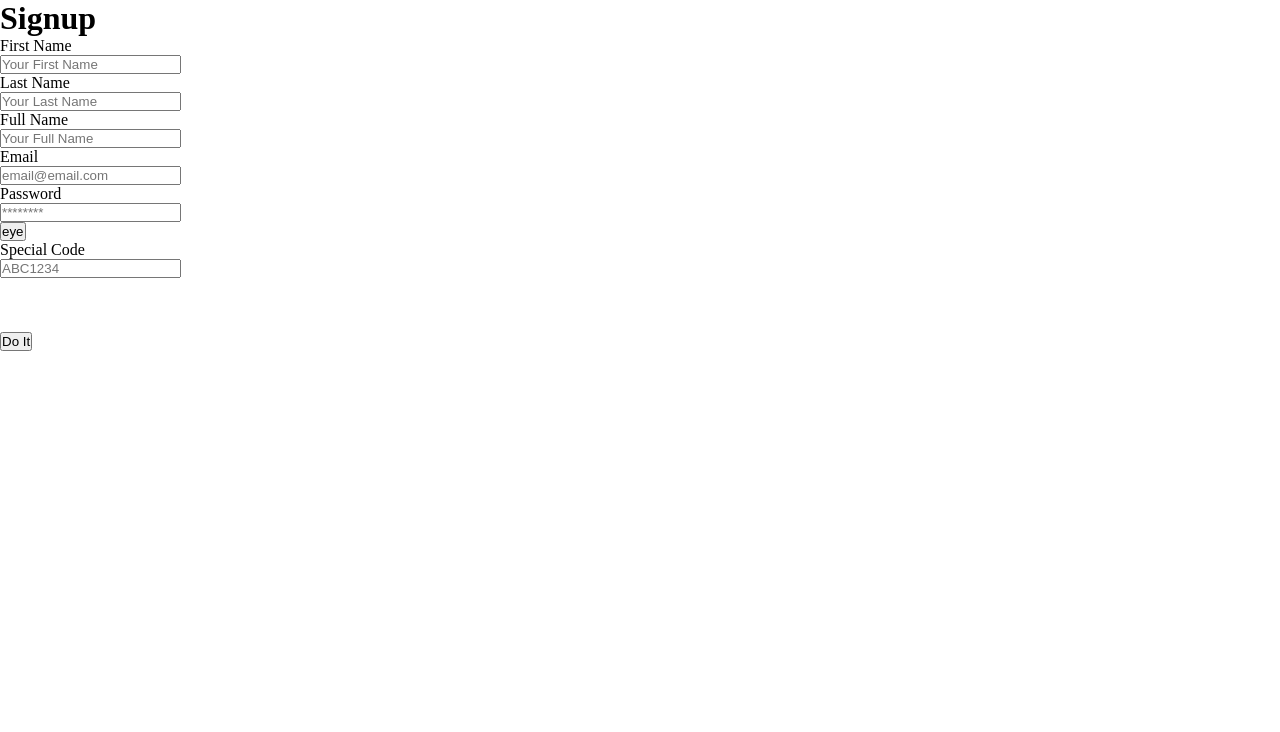
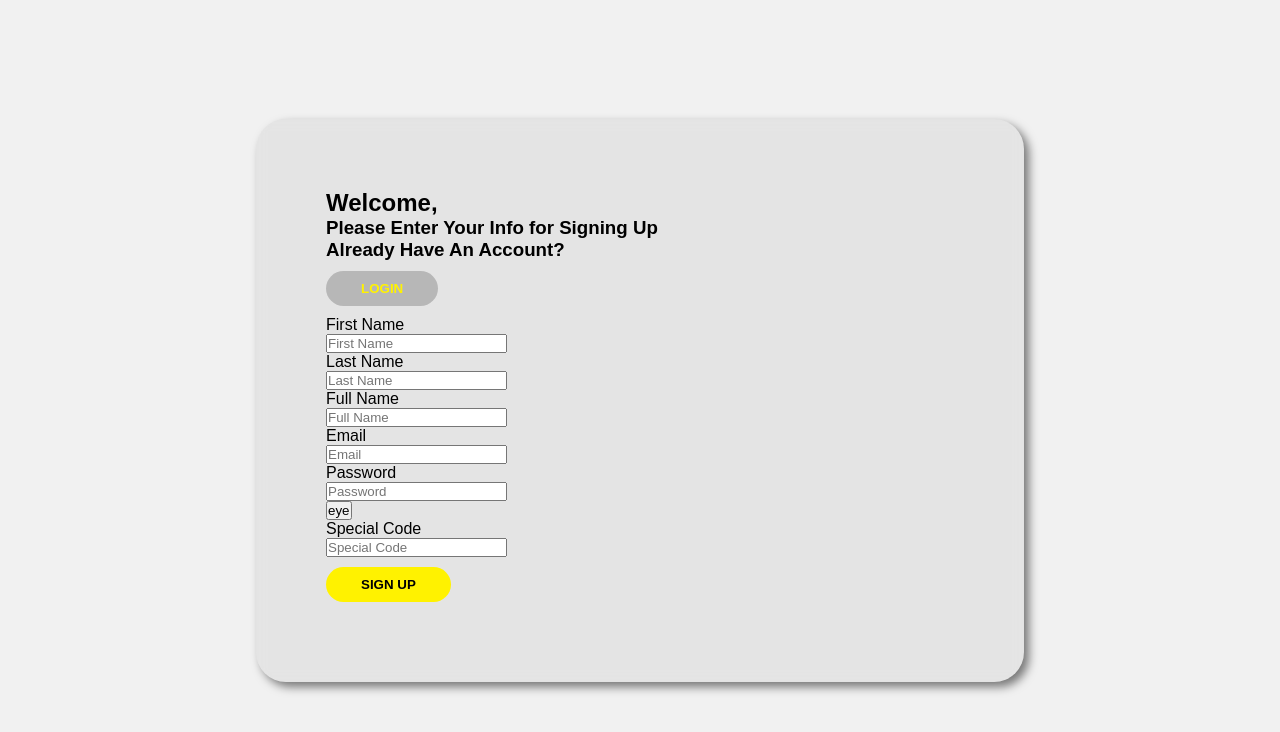
Before and after one commit to NoureldenRihan/Spire-Treasury-Web, a React (Create React App) app: page /signup in a window 1280 px wide. Shown: the top 732 px of the page. Built offline with nearby package versions, Linux system fonts and the light colour scheme.

Commit message:
More Updates to the Sign up Page

```diff
--- /dev/null
+++ b/src/Components/GenericButton/GenericButton.css
@@ -0,0 +1,36 @@
+.commonButton {
+  border-radius: 9999px;
+  border: 0;
+  padding: 10px 35px;
+  margin: 10px 0;
+  cursor: pointer;
+  transition: 0.3s;
+  text-transform: uppercase;
+  font-weight: bold;
+}
+
+.extraButton {
+  background-color: transparent;
+  border-radius: 9999px;
+  border: 0;
+  cursor: pointer;
+  transition: 0.3s;
+  text-transform: uppercase;
+  font-weight: bold;
+  color: var(--Golden);
+}
+
+.commonButton:hover,
+.extraButton:hover {
+  transform: translateY(-3px);
+}
+
+.type1 {
+  color: var(--Black);
+  background-color: var(--Golden);
+}
+
+.type2 {
+  color: var(--Golden);
+  background-color: var(--Black20);
+}
--- /dev/null
+++ b/src/Components/GenericButton/GenericButton.jsx
@@ -0,0 +1,30 @@
+import "./GenericButton.css";
+
+// A generic Button Component for Various Button Usages
+
+function GenericButton({
+  text,
+  onClick,
+  styleType = "type1",
+  extra = false,
+  extraText,
+  extraOnClick,
+}) {
+  return (
+    <>
+      <button className={"commonButton" + " " + styleType} onClick={onClick}>
+        {text}
+      </button>
+      <br />
+      {extra ? (
+        <button className={"extraButton"} onClick={extraOnClick}>
+          {extraText}
+        </button>
+      ) : (
+        ""
+      )}
+    </>
+  );
+}
+
+export default GenericButton;
--- a/src/Components/GenericInput/GenericInput.jsx
+++ b/src/Components/GenericInput/GenericInput.jsx
@@ -5,6 +5,7 @@ import "./GenericInput.css";
 
 function GenericInput({
   label,
+  showlabel = true,
   onChange,
   value,
   required = false,
@@ -15,7 +16,7 @@ function GenericInput({
   const [hidePassword, setHidePassword] = useState(true);
   return (
     <>
-      <label>{label}</label>
+      {showlabel ? <label>{label}</label> : ""}
       <div>
         <input
           onChange={onChange}
--- a/src/Pages/Signup/Signup.css
+++ b/src/Pages/Signup/Signup.css
@@ -0,0 +1,27 @@
+.signupPage {
+  width: 100vw;
+  height: 100vh;
+  overflow: hidden;
+  display: flex;
+  justify-content: center;
+  align-items: center;
+  position: relative;
+  background-color: var(--LightGray);
+}
+
+.signupContainer {
+  display: flex;
+  width: 60%;
+  height: fit-content;
+  justify-content: space-between;
+  align-items: center;
+  background-color: var(--Black05);
+  border-radius: 30px;
+  padding: 70px;
+  z-index: 10;
+  backdrop-filter: blur(7px);
+  box-shadow: 5px 5px 10px var(--Black50);
+}
+
+.signupForm {
+}
--- a/src/Pages/Signup/Signup.jsx
+++ b/src/Pages/Signup/Signup.jsx
@@ -1,8 +1,10 @@
 import { useSelector } from "react-redux";
 import { useState } from "react";
+import { useNavigate } from "react-router-dom";
 import GenericInput from "../../Components/GenericInput/GenericInput";
 import apiHandlers from "../../apiHandlers/apiHandlers";
 import "./Signup.css";
+import GenericButton from "../../Components/GenericButton/GenericButton";
 
 function Signup() {
   const [firstName, setFirstName] = useState("");
@@ -11,6 +13,8 @@ function Signup() {
   const [email, setEmail] = useState("");
   const [password, setPassword] = useState("");
   const [specialCode, setSpecialCode] = useState("");
+
+  const navigate = useNavigate();
 
   const stateDistributer = [
     [firstName, setFirstName],
@@ -23,7 +27,7 @@ function Signup() {
 
   const createUserData = useSelector((state) => state.createUserData.userData);
 
-  const doit = () => {
+  const signup = () => {
     console.log({
       firstName: firstName,
       lastName: lastName,
@@ -43,8 +47,18 @@ function Signup() {
   };
 
   return (
-    <>
-      <h1>Signup</h1>
+    <div className="signupPage">
+      <div className="signupContainer">
+        <div>
+          <h2>Welcome,</h2>
+          <h3>Please Enter Your Info for Signing Up</h3>
+          <h3>Already Have An Account?</h3>
+          <GenericButton
+            text={"Login"}
+            styleType="type2"
+            onClick={() => navigate("/login")}
+          />
+          <div className="signupForm">
             {createUserData.map((Data, index) => (
               <GenericInput
                 key={Data.fieldName}
@@ -59,11 +73,11 @@ function Signup() {
                 secureInput={Data.secureInput}
               />
             ))}
-      <br />
-      <br />
-      <br />
-      <button onClick={doit}>Do It</button>
-    </>
+            <GenericButton text={"Sign Up"} onClick={signup} />
+          </div>
+        </div>
+      </div>
+    </div>
   );
 }
 
--- a/src/Redux/Slices/ReadOnlySlices/createUserSlice.js
+++ b/src/Redux/Slices/ReadOnlySlices/createUserSlice.js
@@ -9,7 +9,7 @@ const initialState = {
       fieldType: "text",
       minimumChars: 1,
       required: true,
-      placeholderText: "Your First Name",
+      placeholderText: "First Name",
       secureInput: false,
     },
     {
@@ -17,7 +17,7 @@ const initialState = {
       fieldType: "text",
       minimumChars: 1,
       required: true,
-      placeholderText: "Your Last Name",
+      placeholderText: "Last Name",
       secureInput: false,
     },
     {
@@ -25,7 +25,7 @@ const initialState = {
       fieldType: "text",
       minimumChars: 1,
       required: true,
-      placeholderText: "Your Full Name",
+      placeholderText: "Full Name",
       secureInput: false,
     },
     {
@@ -33,7 +33,7 @@ const initialState = {
       fieldType: "email",
       minimumChars: 1,
       required: true,
-      placeholderText: "email@email.com",
+      placeholderText: "Email",
       secureInput: false,
     },
     {
@@ -41,7 +41,7 @@ const initialState = {
       fieldType: "password",
       minimumChars: 8,
       required: true,
-      placeholderText: "********",
+      placeholderText: "Password",
       secureInput: true,
     },
     {
@@ -49,7 +49,7 @@ const initialState = {
       fieldType: "text",
       minimumChars: 1,
       required: false,
-      placeholderText: "ABC1234",
+      placeholderText: "Special Code",
       secureInput: false,
     },
   ],
--- a/src/index.css
+++ b/src/index.css
@@ -1,7 +1,28 @@
+/* Variables */
+
+:root {
+  --Black: #000000;
+  --Black05: rgba(0, 0, 0, 0.05);
+  --Black20: rgba(0, 0, 0, 0.2);
+  --Black30: rgba(0, 0, 0, 0.3);
+  --Black50: rgba(0, 0, 0, 0.5);
+  --Black70: rgba(0, 0, 0, 0.7);
+  --Golden: #fff200;
+  --Yellow: #ebff00;
+  --Yellow30: rgba(235, 255, 0, 0.3);
+  --Yellow50: rgba(235, 255, 0, 0.5);
+  --Yellow70: rgba(235, 255, 0, 0.7);
+  --White: #ffffff;
+  --LightGray: #f1f1f1;
+}
+
+/* General Rules */
+
 * {
   padding: 0;
   margin: 0;
   box-sizing: border-box;
+  font-family: sans-serif;
 }
 
 a {
```
Lines whose indentation alone changed are shown as unchanged.
